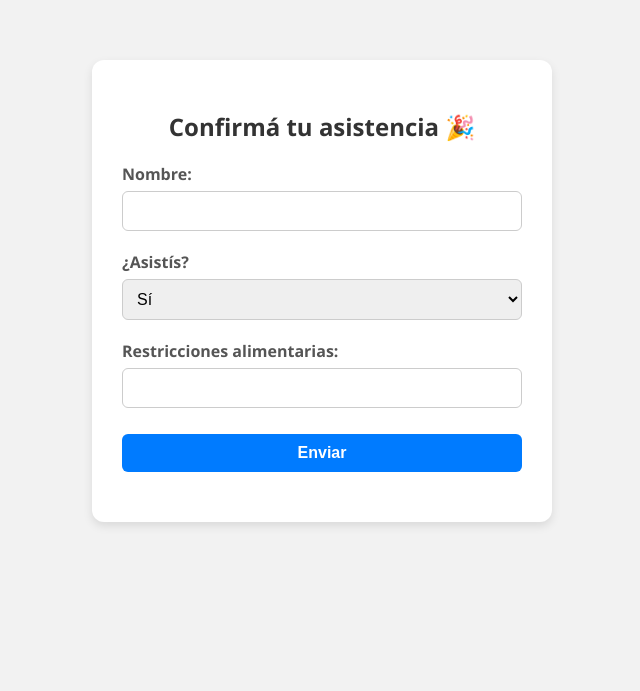
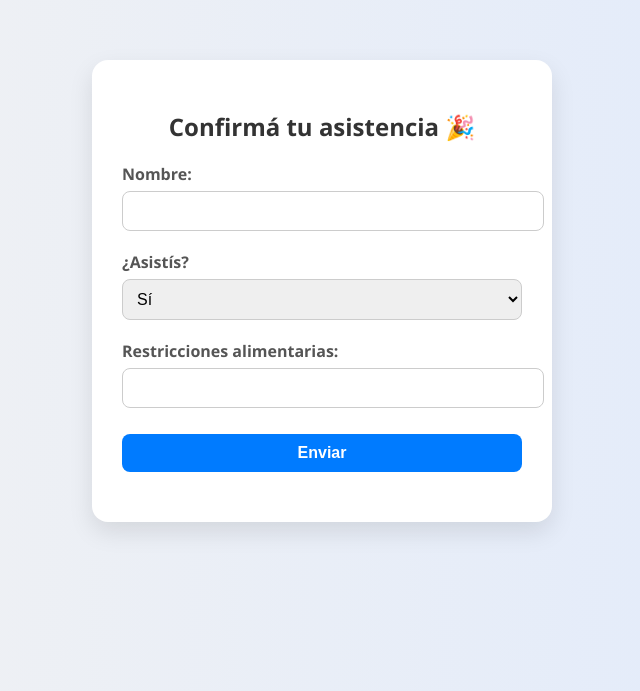
Before and after one commit to galerodriguez/Asistencia, a plain HTML site: page index.html in a window 1280 px wide. Shown: the part 109-800 px from the top of the page, without its empty margins (318-958 px from the left). Drawn offline with Linux system fonts and the light colour scheme.

Commit message:
index.html

```diff
--- a/index.html
+++ b/index.html
@@ -2,11 +2,13 @@
 <html lang="es">
 <head>
   <meta charset="UTF-8" />
+  <meta name="viewport" content="width=device-width, initial-scale=1.0">
   <title>Confirmar Asistencia</title>
+  <link rel="manifest" href="manifest.json">
   <style>
     body {
       font-family: "Segoe UI", sans-serif;
-      background: #f2f2f2;
+      background: linear-gradient(to right, #f2f2f2, #e0eafc);
       display: flex;
       justify-content: center;
       align-items: center;
@@ -17,10 +19,16 @@
     .container {
       background: white;
       padding: 30px;
-      border-radius: 12px;
-      box-shadow: 0 4px 10px rgba(0,0,0,0.1);
+      border-radius: 16px;
+      box-shadow: 0 10px 25px rgba(0,0,0,0.1);
       max-width: 400px;
       width: 90%;
+      animation: fadeIn 1s ease-in-out;
+    }
+
+    @keyframes fadeIn {
+      from { opacity: 0; transform: translateY(-20px); }
+      to { opacity: 1; transform: translateY(0); }
     }
 
     h2 {
@@ -39,10 +47,16 @@
       padding: 10px;
       margin-top: 6px;
       margin-bottom: 20px;
-      border-radius: 6px;
+      border-radius: 8px;
       border: 1px solid #ccc;
-      box-sizing: border-box;
       font-size: 16px;
+      transition: all 0.2s ease-in-out;
+    }
+
+    input:focus, select:focus {
+      border-color: #007bff;
+      box-shadow: 0 0 4px rgba(0,123,255,0.5);
+      outline: none;
     }
 
     button {
@@ -55,6 +69,7 @@
 
     button:hover {
       background-color: #0056b3;
+      transform: scale(1.02);
     }
   </style>
 </head>
@@ -103,6 +118,13 @@
         alert("❌ Error al enviar: " + error.message);
       });
     });
+
+    // Registro del Service Worker
+    if ('serviceWorker' in navigator) {
+      navigator.serviceWorker.register('sw.js').then(() => {
+        console.log("✅ Service Worker registrado");
+      });
+    }
   </script>
 </body>
 </html>
```
